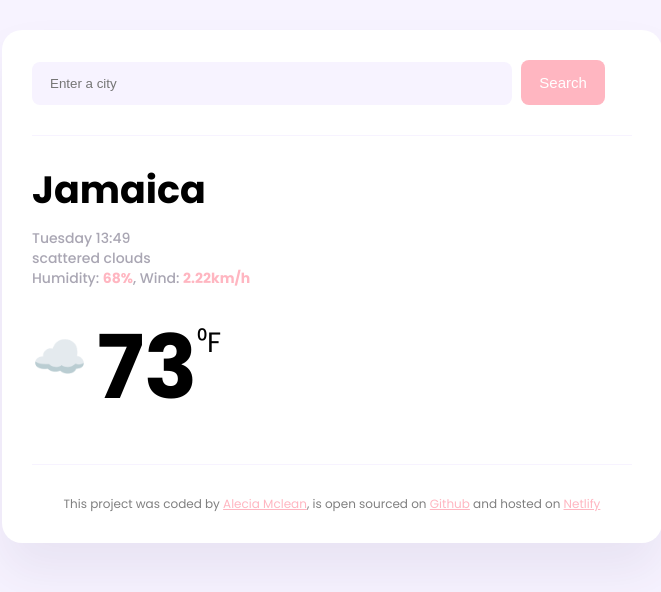
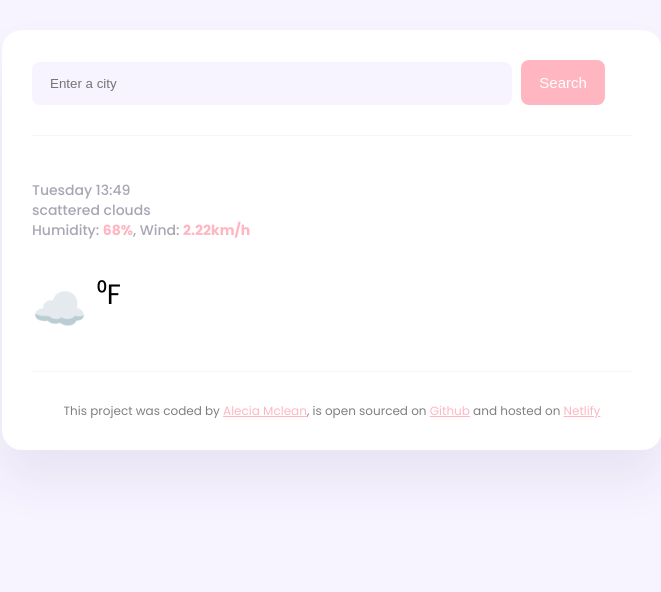
Before and after one commit to mcleanalecia1998/shecodes-plus-weatherapp, a plain HTML site: page index.html in a window 1280 px wide. Shown: the whole page, without its empty margins (308-969 px from the left). Drawn offline with nearby package versions, Linux system fonts and the light colour scheme; no server answers; a web font is replaced by a local one.

Commit message:
Fixed the location on reload
Removed hard code for location and temperature in HTML. Used searchCity with Kingston so the information is accurate on reload of the page

```diff
--- a/index.html
+++ b/index.html
@@ -27,7 +27,7 @@
             <div class="weather-data">
                 <div>
                     <h1 class="weather-city" id="city">
-                        Jamaica
+
                     </h1>
                     <p class="weather-details">
                         Tuesday 13:49 <br />
@@ -37,9 +37,9 @@
                 </div>
             </div>
             <div class="weather-temperature-container">
-                <div class="temperature-icon">☁️</div>
-                <div class="temperature-value" id="temperature-value">73</div>
-                <div class="temperature-unit">⁰F </div>
+                <div class="temperature-icon" id="temperature-icon">☁️</div>
+                <div class="temperature-value" id="temperature-value"></div>
+                <div class="temperature-unit" id="temperature-unit">⁰F </div>
             </div>
         </main>
 
--- a/script.js
+++ b/script.js
@@ -23,3 +23,5 @@ function handleSearchSubmit(event) {
 
 let searchFormElement = document.querySelector("#search-form");
 searchFormElement.addEventListener("submit", handleSearchSubmit);
+
+searchCity("Kingston");
```
